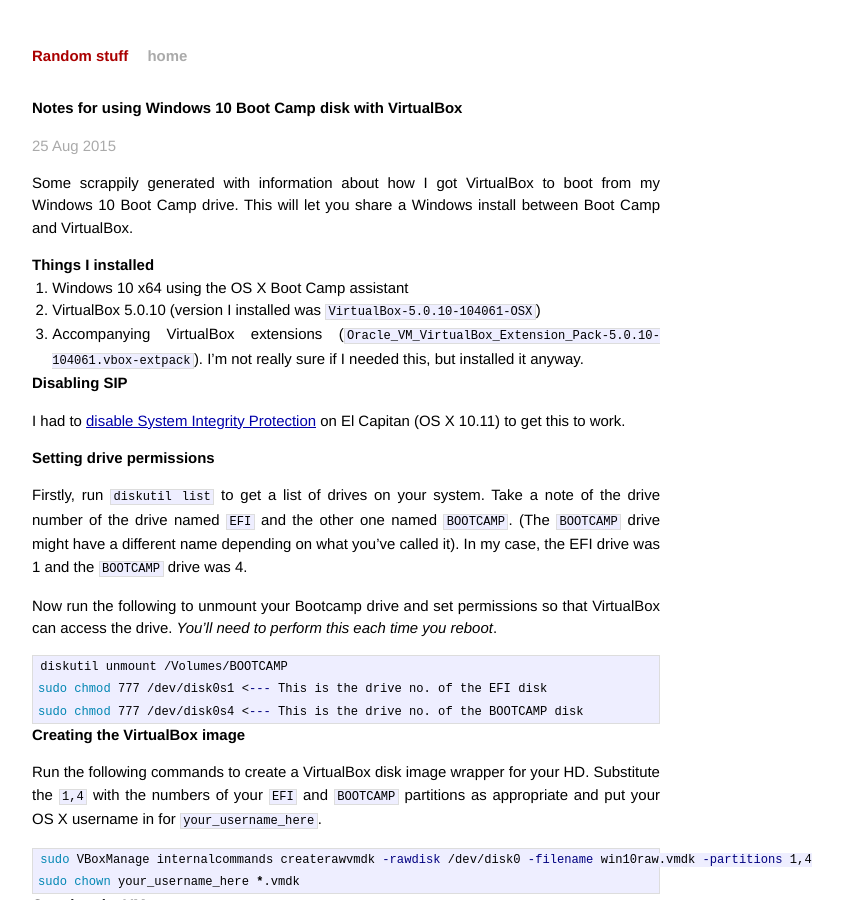
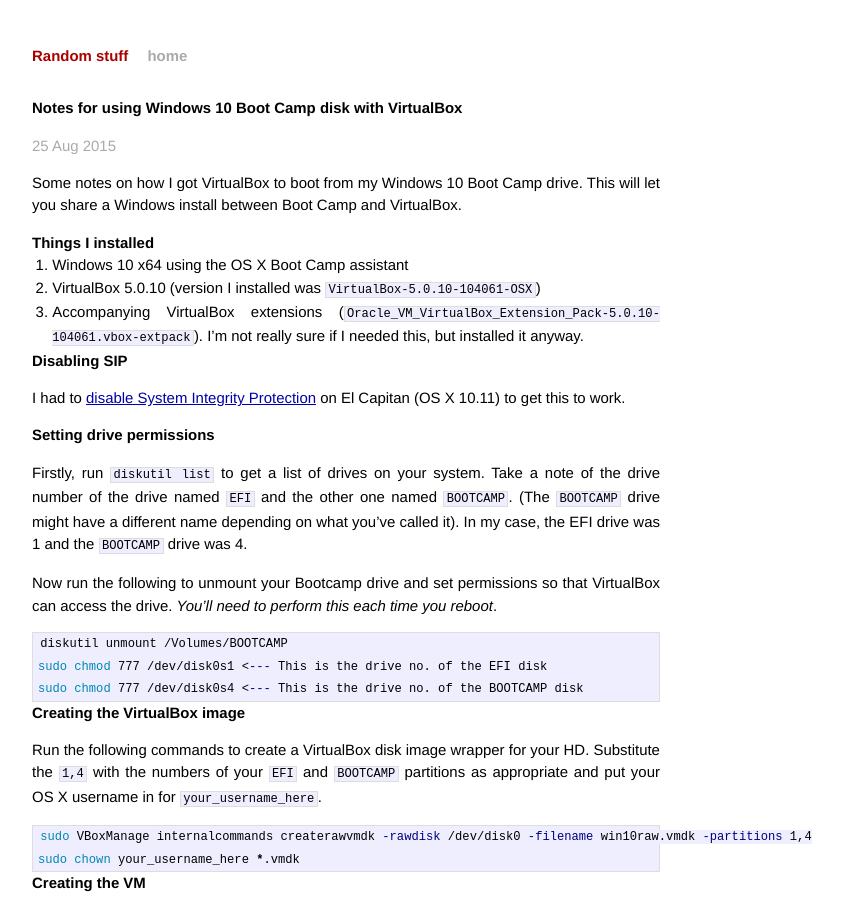
Before and after one commit to danielphil/danielphil.github.io, a Jekyll site: the page built from _posts/2015-08-25-virtualbox-boot-camp.markdown, in a window 1280 px wide and 900 px high. Shown: the whole window, without its empty margins (294-1137 px from the left). Built offline with Jekyll 4.4.1, drawn with Linux system fonts in a browser that asks for light colours; nearby versions of some CDN libraries; Markdown is read by kramdown in place of the engine named in the settings.

Commit message:
Fixing a weirdly worded sentence.

```diff
--- a/_posts/2015-08-25-virtualbox-boot-camp.markdown
+++ b/_posts/2015-08-25-virtualbox-boot-camp.markdown
@@ -4,7 +4,7 @@
 categories: windows virtualbox osx
 ---
 
-Some scrappily generated with information about how I got VirtualBox to boot from my Windows 10 Boot Camp drive. This will let you share a Windows install between Boot Camp and VirtualBox.
+Some notes on how I got VirtualBox to boot from my Windows 10 Boot Camp drive. This will let you share a Windows install between Boot Camp and VirtualBox.
 
 ## Things I installed
 
```
